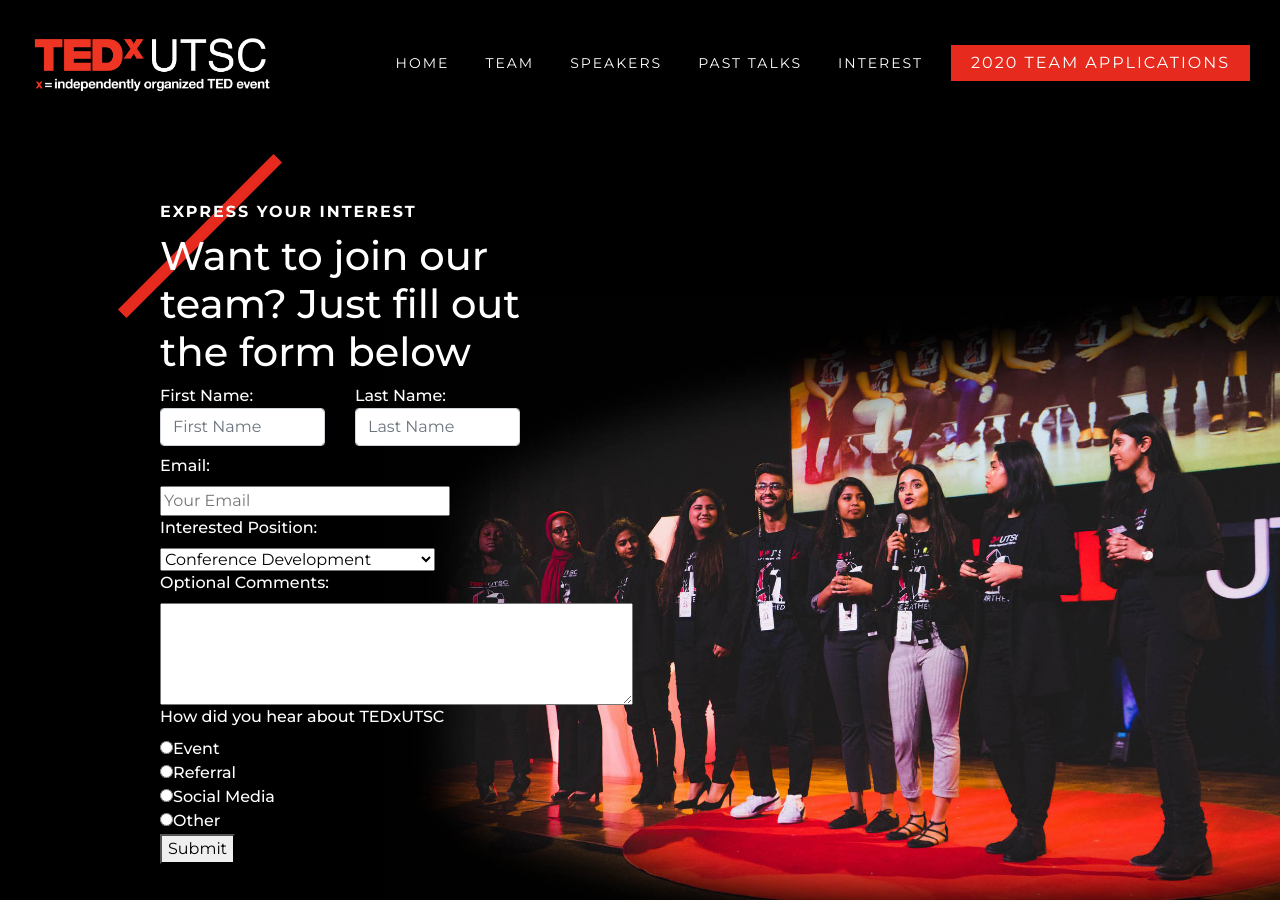
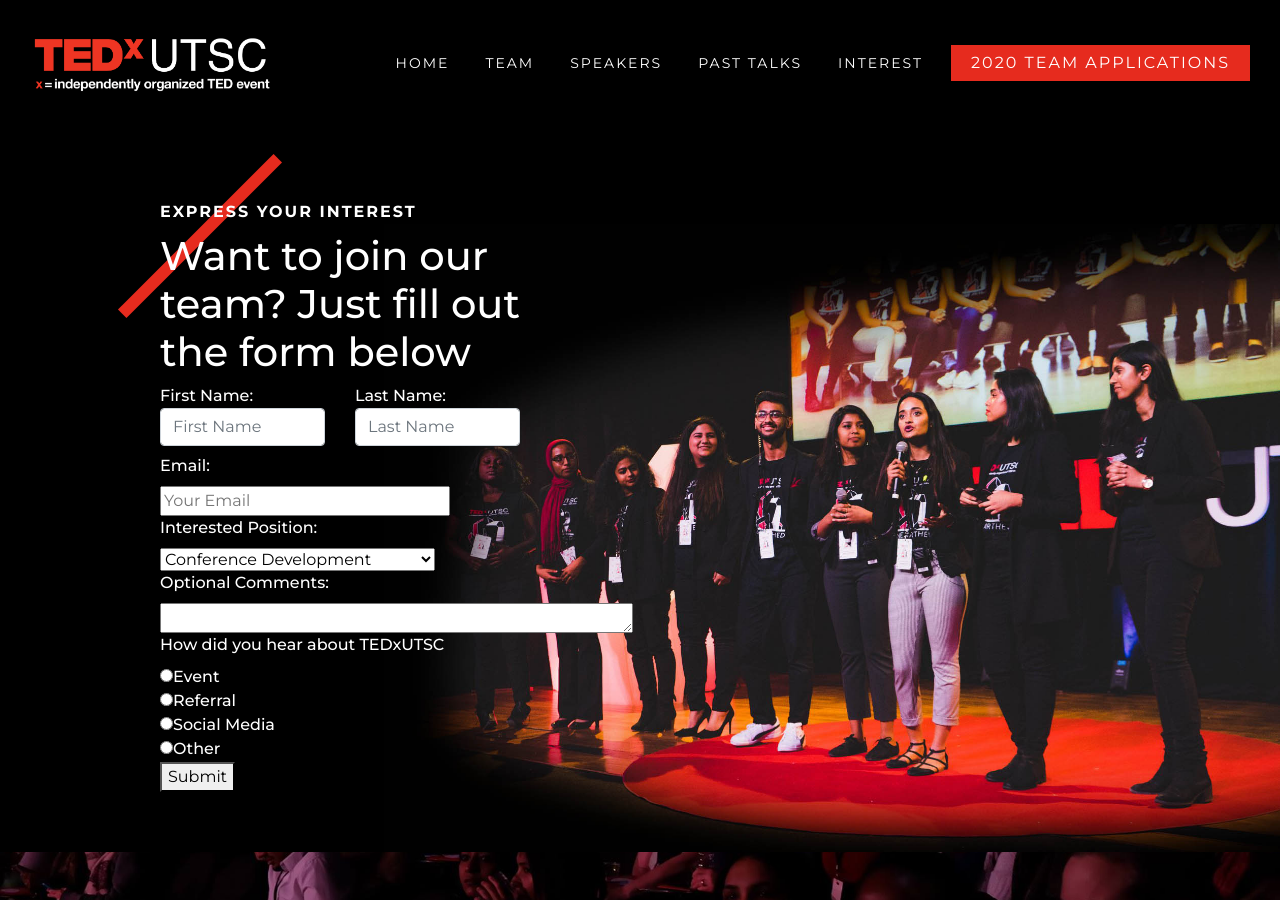
Before and after one commit to junthehacker/tedxutsc, a Jekyll site: the page built from interestForm.html, in a window 1280 px wide and 900 px high. Built offline with Jekyll 4.4.1, drawn with Linux system fonts in a browser that asks for light colours.

Commit message:
made comment box smaller

```diff
--- a/interestForm.html
+++ b/interestForm.html
@@ -51,7 +51,7 @@
                         <div class="row">
                             <div class="col-md-12">
                                 <label>Optional Comments:</label><br/>
-                                <textarea name="Comments" id="comment" rows="4" cols="50" spellcheck="true" ></textarea>
+                                <textarea name="Comments" id="comment" rows="1" cols="50" spellcheck="true" ></textarea>
                             </div>
                         </div>
                         <div class="row">
```
